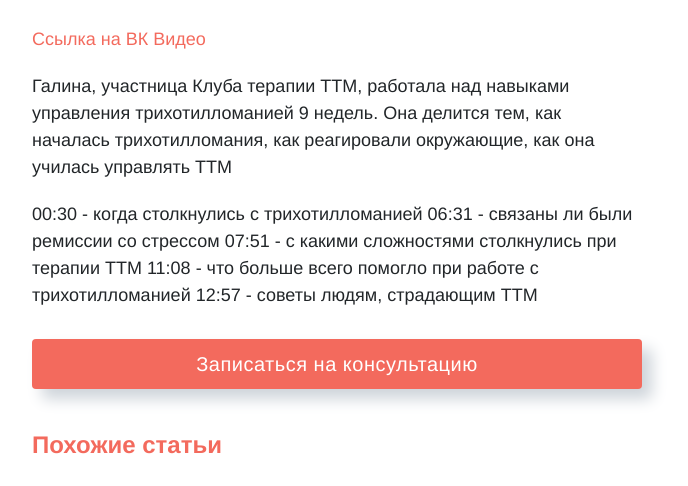
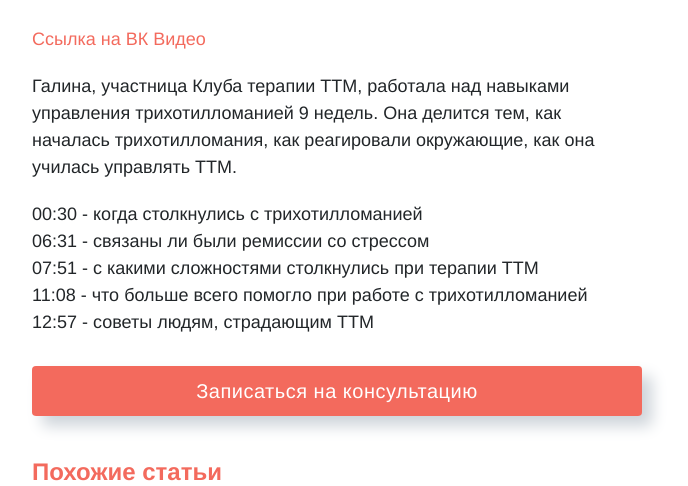
Before and after one commit to ttm-help/ttm-help.github.io, a Jekyll site: the page built from _posts/2025/2025-08-03-interview-with-galina.md, in a window 1280 px wide and 900 px high, scrolled down 418 px, cut to the strip 184-670 px from the top of the window. Shown: the whole strip, without its empty margins (143-831 px from the left). Built offline with Jekyll 4.4.1, drawn with Linux system fonts in a browser that asks for light colours.

```diff
--- a/_posts/2025/2025-08-03-interview-with-galina.md
+++ b/_posts/2025/2025-08-03-interview-with-galina.md
@@ -16,7 +16,7 @@ image:
 <a href="https://vkvideo.ru/video-211245681_456239071" rel="nofollow">Ссылка на ВК Видео</a>
 
 Галина, участница Клуба терапии ТТМ, работала над навыками управления трихотилломанией 9 недель.
-Она делится тем, как началась трихотилломания, как реагировали окружающие, как она училась управлять ТТМ
+Она делится тем, как началась трихотилломания, как реагировали окружающие, как она училась управлять ТТМ.
 
 00:30 - когда столкнулись с трихотилломанией
 06:31 - связаны ли были ремиссии со стрессом
```
